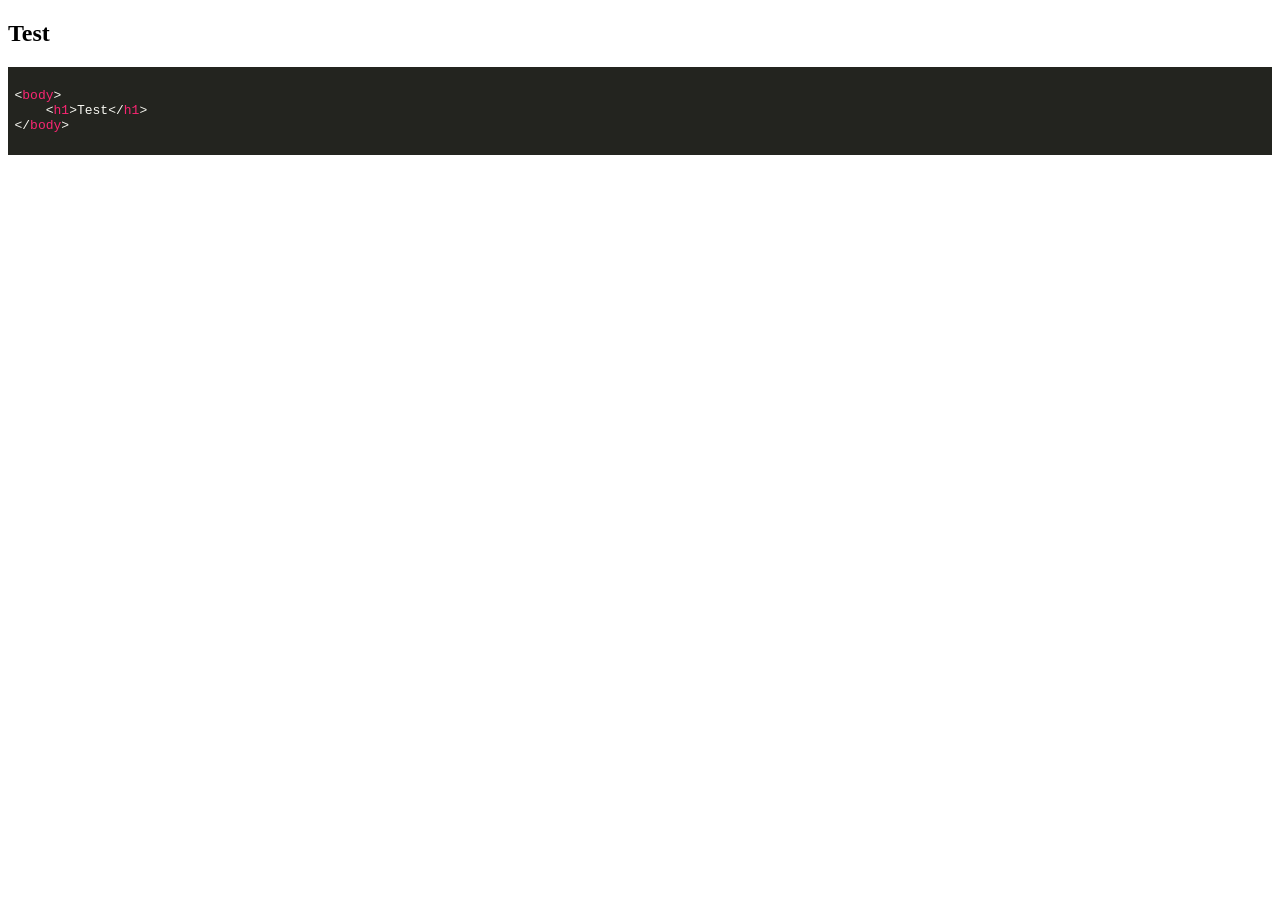
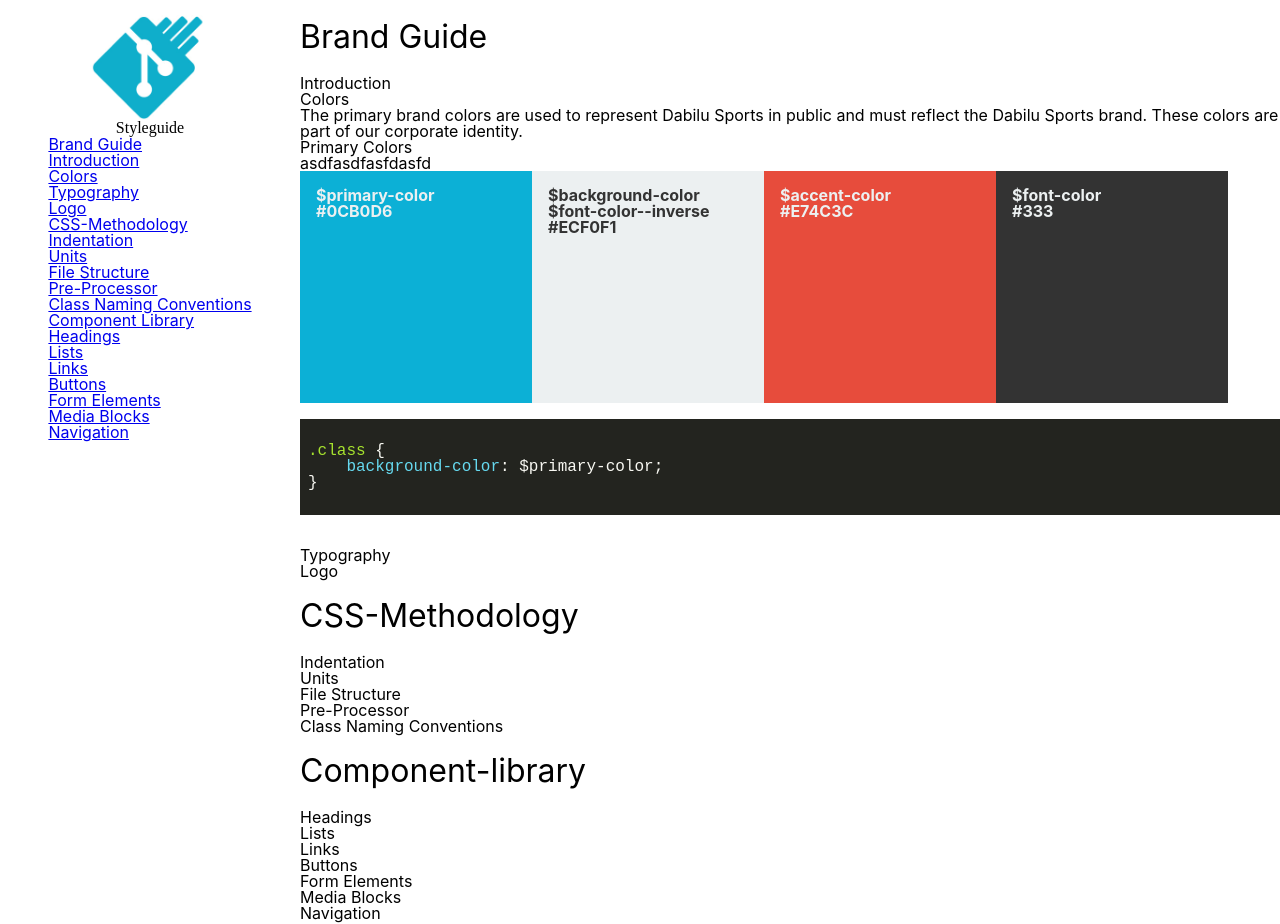
Before and after one commit to p-ham/mmp2a-styleguide, a website: page src/index.html in a window 1280 px wide. Shown: the top 924 px of the page. Before the commit the page ends 800 px from the top, so only its background shows below. Drawn offline with nearby package versions, Linux system fonts and the light colour scheme; files that its build step writes are made by us from their sources.

Commit message:
add: sidebar, layout and example element

```diff
--- a/src/index.html
+++ b/src/index.html
@@ -7,21 +7,134 @@
         <link rel="stylesheet" href="styles/monokai-sublime.css">
         <script src="highlight.pack.js"></script>
         <script>hljs.initHighlightingOnLoad();</script>
-        <link href="css/style.css" rel="stylesheet">
+        <link href="style.css" rel="stylesheet">
     </head>
     <body>
-        <nav>
-
-        </nav>
-        <section class="content">
-            <h1>Test</h1>
-            <pre><code class="html">
-&lt;body&gt;
-    &lt;h1&gt;Test&lt;/h1&gt;
-&lt;/body&gt;
-            </code></pre>
-        </section>
-
-
+        <div class="sidebar">
+            <img src="img/icon.jpg">
+            <h4>Styleguide</h4>
+            <nav>
+                <ul>
+                    <li><a href="#brand-guide">Brand Guide </a>
+                        <ul>
+                            <li><a href="#introduction">Introduction</a></li>
+                            <li><a href="#colors">Colors</a></li>
+                            <li><a href="#typography">Typography</a></li>
+                            <li><a href="#logo">Logo</a></li>
+                        </ul>
+                    </li>
+                    <li><a href="#css-methodology">CSS-Methodology</a>
+                        <ul>
+                            <li><a href="#indentation">Indentation</a></li>
+                            <li><a href="#units">Units</a></li>
+                            <li><a href="#file-structure">File Structure</a></li>
+                            <li><a href="#pre-processor">Pre-Processor</a></li>
+                            <li><a href="#class-naming-conventions">Class Naming Conventions</a></li>
+                        </ul>
+                    </li>
+                    <li><a href="#component-library">Component Library</a>
+                        <ul>
+                            <li><a href="#headings">Headings</a></li>
+                            <li><a href="#lists">Lists</a></li>
+                            <li><a href="#links">Links</a></li>
+                            <li><a href="#buttons">Buttons</a></li>
+                            <li><a href="#form-elements">Form Elements</a></li>
+                            <li><a href="#media-blocks">Media Blocks</a></li>
+                            <li><a href="#navigation">Navigation</a></li>
+                        </ul>
+                    </li>
+                </ul>
+            </nav>
+        </div>
+        <main class="content">
+            <section id="brand-guide">
+                <h1>Brand Guide</h1>
+                <section class="node" id="introduction">
+                    <h2>Introduction</h2>
+                </section>
+                <section class="node" id="colors">
+                    <h2>Colors</h2>
+                    <p>The primary brand colors are used to represent Dabilu Sports in public and must reflect the Dabilu Sports brand. These colors are part of our corporate identity.</p>
+                    <div class="node__element">
+                        <h3>Primary Colors</h3>
+                        <p>asdfasdfasfdasfd</p>
+                        <div class="flex-wrapper">
+                            <div class="color" id="primary-color">
+                                <p>$primary-color</p>
+                                <p>#0CB0D6</p>
+                            </div>
+                            <div class="color" id="background-color">
+                                <p>$background-color</p>
+                                <p>$font-color--inverse</p>
+                                <p>#ECF0F1</p>
+                            </div>
+                            <div class="color" id="accent-color">
+                                <p>$accent-color</p>
+                                <p>#E74C3C</p>
+                            </div>
+                            <div class="color" id="font-color">
+                                <p>$font-color</p>
+                                <p>#333</p>
+                            </div>
+                        </div>
+                        <pre>
+                            <code class="css">
+.class {
+    background-color: $primary-color;
+}
+                            </code>
+                        </pre>
+                    </div>
+                </section>
+                <section class="node" id="typography">
+                    <h2>Typography</h2>
+                </section>
+                <section class="node" id="logo">
+                    <h2>Logo</h2>
+                </section>
+            </section>
+            <section id="css-methodology">
+                <h1>CSS-Methodology</h1>
+                <section class="node" id="indentation">
+                    <h2>Indentation</h2>
+                </section>
+                <section class="node" id="units">
+                    <h2>Units</h2>
+                </section>
+                <section class="node" id="file-structure">
+                    <h2>File Structure</h2>
+                </section>
+                <section class="node" id="pre-processor">
+                    <h2>Pre-Processor</h2>
+                </section>
+                <section class="node" id="class-naming-conventions">
+                    <h2>Class Naming Conventions</h2>
+                </section>
+            </section>
+            <section id="component-library">
+                <h1>Component-library</h1>
+                <section class="node" id="headings">
+                    <h2>Headings</h2>
+                </section>
+                <section class="node" id="lists">
+                    <h2>Lists</h2>
+                </section>
+                <section class="node" id="links">
+                    <h2>Links</h2>
+                </section>
+                <section class="node" id="buttons">
+                    <h2>Buttons</h2>
+                </section>
+                <section class="node" id="form-elements">
+                    <h2>Form Elements</h2>
+                </section>
+                <section class="node" id="media-blocks">
+                    <h2>Media Blocks</h2>
+                </section>
+                <section class="node" id="navigation">
+                    <h2>Navigation</h2>
+                </section>
+            </section>
+        </main>
     </body>
 </html>
--- a/src/sass/lib/base.scss
+++ b/src/sass/lib/base.scss
@@ -0,0 +1,37 @@
+$primary-color:  #0CB0D6;
+$background-color: #ECF0F1;
+$accent-color: #E74C3C;
+$font-color: #333;
+$font-color--inverse: $background-color;
+
+*, ul {
+    font-family: -apple-system, BlinkMacSystemFont, "Segoe UI", Roboto, Oxygen-Sans, Ubuntu, Cantarell, "Helvetica Neue", sans-serif, "Apple Color Emoji", "Segoe UI Emoji", "Segoe UI Symbol"
+}
+.node {
+
+}
+
+.flex-wrapper {
+    display: flex;
+    flex-wrap: wrap;
+}
+.color {
+    color: $font-color--inverse;
+    font-weight: bold;
+    width: 200px;
+    height: 200px;
+    padding: 1em;
+}
+#primary-color {
+    background-color: $primary-color;
+}
+#background-color {
+    background-color: $background-color;
+    color: $font-color;
+}
+#accent-color {
+    background-color: $accent-color;
+}
+#font-color {
+    background-color: $font-color;
+}
--- a/src/sass/lib/layout.scss
+++ b/src/sass/lib/layout.scss
@@ -0,0 +1,21 @@
+body {
+    display: grid;
+    grid-template-columns: 300px 1fr;
+}
+.sidebar {
+    position: fixed;
+    width: 300px;
+    display: flex;
+    flex-direction: column;
+    align-items: center;
+    height: 100vh;
+
+    img {
+        width: 40%;
+    }
+}
+
+.content {
+    grid-column-start: 2;
+    height: 200vh;
+}
--- a/src/sass/style.scss
+++ b/src/sass/style.scss
@@ -0,0 +1,4 @@
+@import 'lib/reset';
+@import 'lib/normalize';
+@import 'lib/layout';
+@import 'lib/base';
```
Also changed, not shown: src/lib/base.css, src/lib/layout.css, src/style.css.
